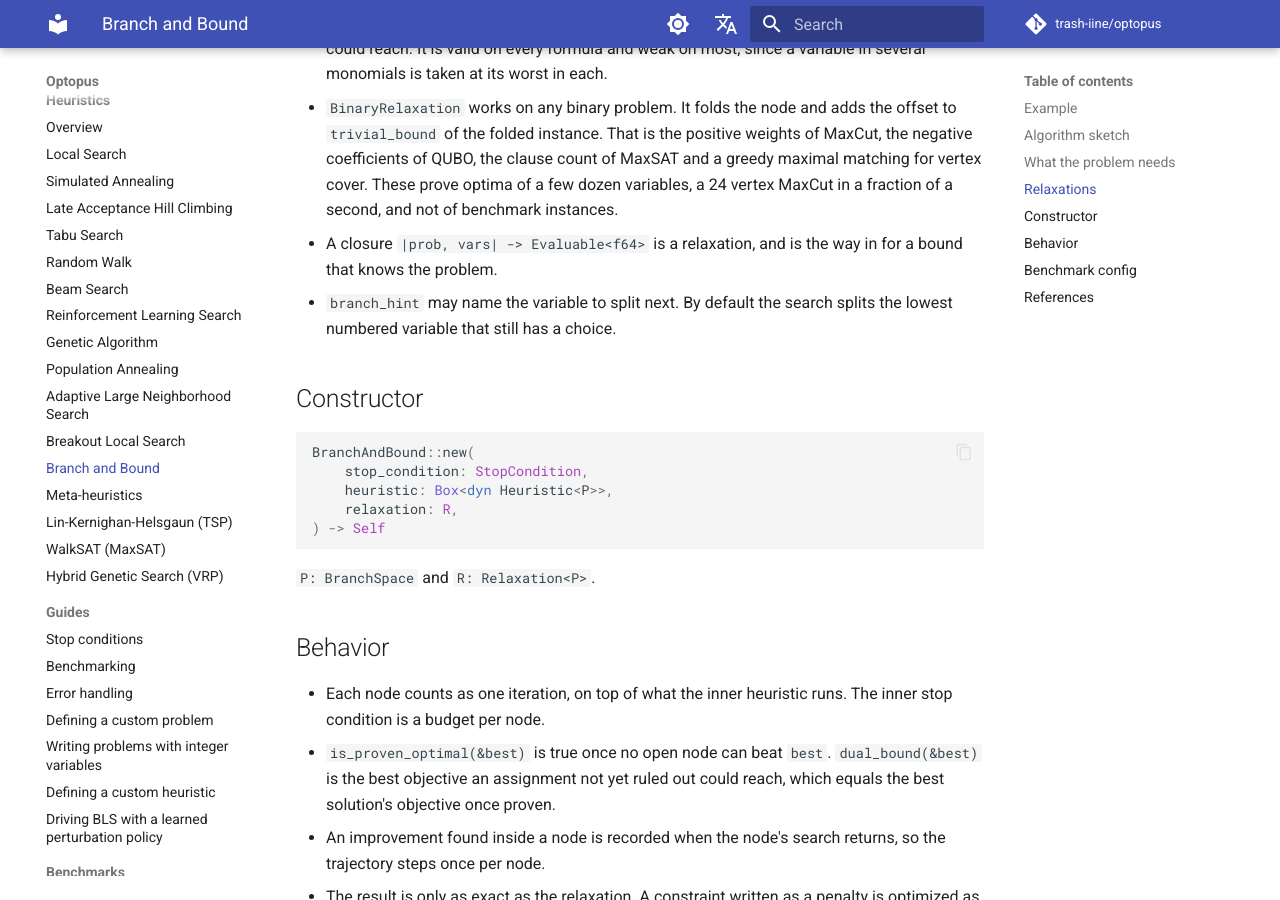
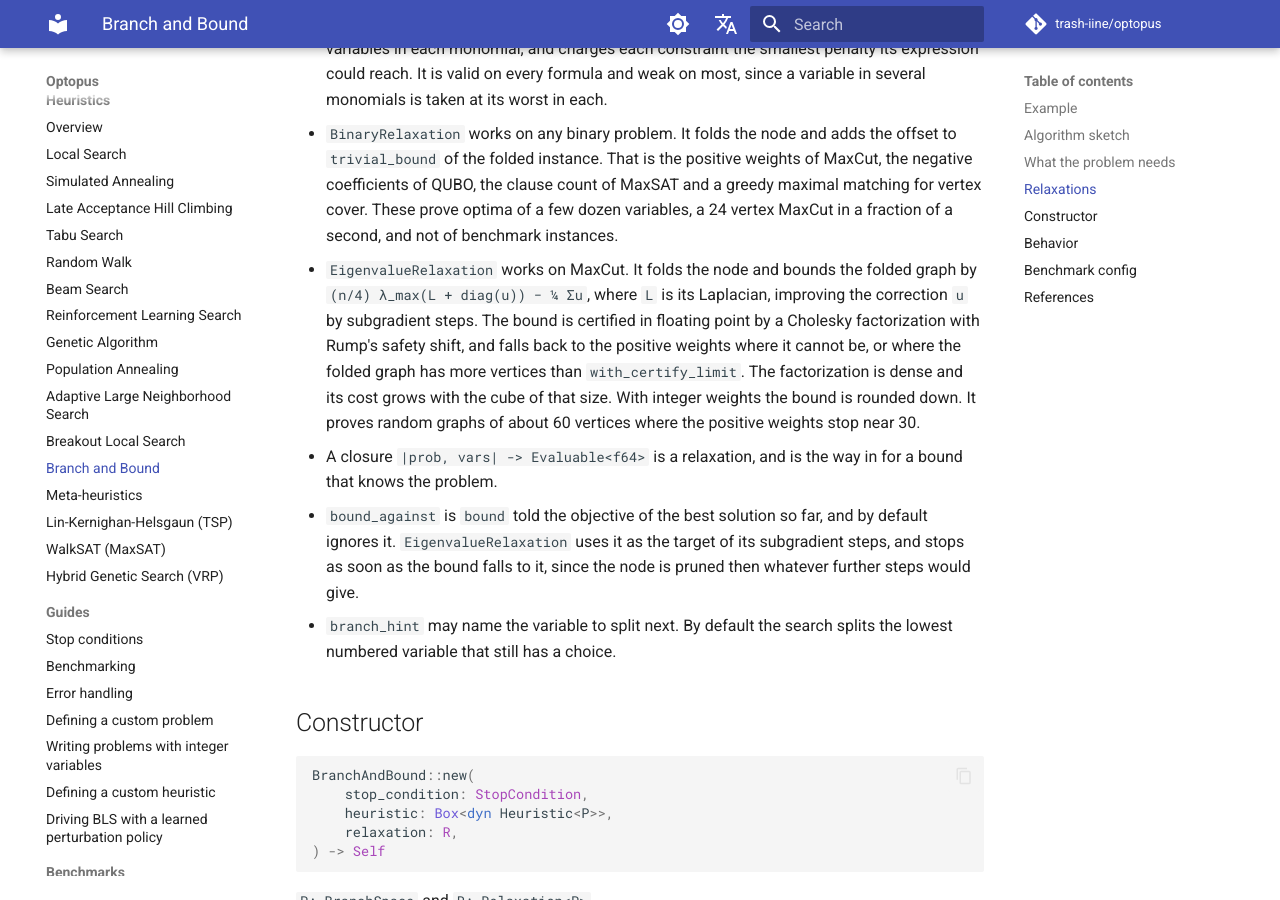
Before and after one commit to trash-iine/optopus, an MkDocs documentation site: the page built from docs/heuristics/branch_and_bound.md, in a window 1280 px wide and 900 px high, scrolled down 2736 px. Built offline with MkDocs 1.6.1 and Material for MkDocs 9.7.7, drawn with Linux system fonts in a browser that asks for light colours; comment, search, counter and statistics services are not loaded; some of the changed text lies outside the part shown.

Commit message:
DOCS: EigenvalueRelaxation and bound_against documented, and decisions/0025 records the G-set gaps
Claude-Session: https://claude.ai/code/session_01DbyBrcKPGBwdKrMEjdp9f6

````diff
--- a/docs/heuristics/branch_and_bound.md
+++ b/docs/heuristics/branch_and_bound.md
@@ -55,12 +55,14 @@ assert!(bnb.is_proven_optimal(&state.best_solution));
 ```
 
 `examples/max_cut_branch_and_bound.rs` runs Breakout Local Search in every node
-of a 24 vertex MaxCut.
+of a MaxCut, bounded by `EigenvalueRelaxation` or by the positive weights.
 
 ## Algorithm sketch
 
 A node is the problem with the ranges of some variables narrowed. The open
-nodes are kept by their bound, and each `run_once` takes the best of them.
+nodes are kept by their bound, and each `run_once` takes the best of them. The
+whole problem is searched before anything is bounded, so the first bounds are
+computed against a searched incumbent.
 
 1. If the node's bound cannot beat the best solution found so far, the node
    is dropped.
@@ -125,8 +127,21 @@ time. A bound in the wrong direction is reported as an error.
   MaxSAT and a greedy maximal matching for vertex cover. These prove optima of
   a few dozen variables, a 24 vertex MaxCut in a fraction of a second, and not
   of benchmark instances.
+- `EigenvalueRelaxation` works on MaxCut. It folds the node and bounds the
+  folded graph by `(n/4) λ_max(L + diag(u)) − ¼ Σu`, where `L` is its
+  Laplacian, improving the correction `u` by subgradient steps. The bound is
+  certified in floating point by a Cholesky factorization with Rump's safety
+  shift, and falls back to the positive weights where it cannot be, or where
+  the folded graph has more vertices than `with_certify_limit`. The
+  factorization is dense and its cost grows with the cube of that size. With
+  integer weights the bound is rounded down. It proves random graphs of about
+  60 vertices where the positive weights stop near 30.
 - A closure `|prob, vars| -> Evaluable<f64>` is a relaxation, and is the way
   in for a bound that knows the problem.
+- `bound_against` is `bound` told the objective of the best solution so far,
+  and by default ignores it. `EigenvalueRelaxation` uses it as the target of
+  its subgradient steps, and stops as soon as the bound falls to it, since the
+  node is pruned then whatever further steps would give.
 - `branch_hint` may name the variable to split next. By default the search
   splits the lowest numbered variable that still has a choice.
 
````
Also changed, not shown: CLAUDE.md (+1 -0 lines), decisions/0025-max-cut-branch-and-bound-needs-the-eigenvalue-bound.md (added, +32 -0 lines), decisions/README.md (+1 -0 lines), docs/ja/heuristics/branch_and_bound.md (+4 -2 lines), docs/ja/traits.md (+1 -1 lines), docs/traits.md (+1 -1 lines).
